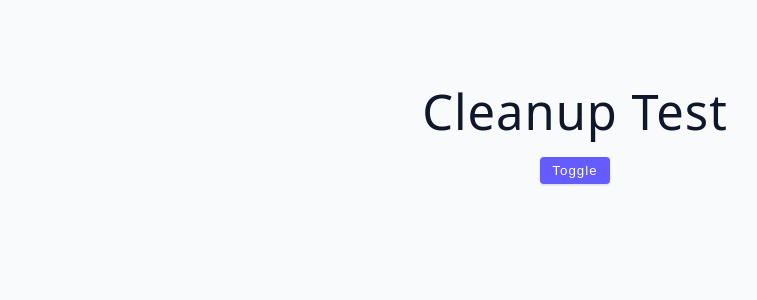
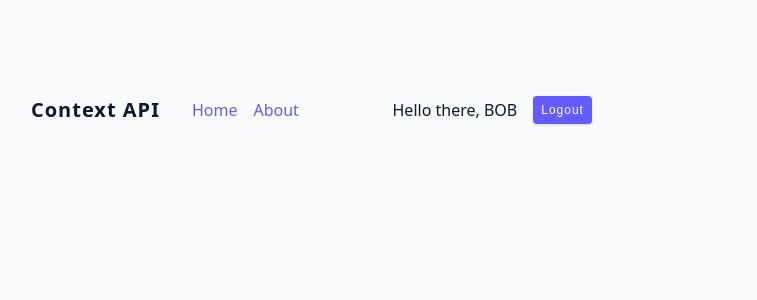
Before and after one commit to emmeiwhite/advanced-react-with-vite-2023, a React (Vite) app: page / in a window 1280 px wide. Shown: the top 300 px of the page, without its empty margins (65-822 px from the left). Built offline with nearby package versions, Linux system fonts and the light colour scheme.

Commit message:
Prop Drilling avoided with ContextAPI

```diff
--- a/src/App.jsx
+++ b/src/App.jsx
@@ -1,4 +1,4 @@
-import Starter from "./tutorial/02-useEffect/starter/05-cleanup-function";
+import Starter from "./tutorial/09-context-api/starter/Navbar";
 
 function App() {
   return (
--- /dev/null
+++ b/src/tutorial/09-context-api/starter/NavLinks.jsx
@@ -0,0 +1,20 @@
+import React from "react";
+import UserContainer from "./UserContainer";
+
+export default function NavLink() {
+  return (
+    <div className="nav-container">
+      <ul className="nav-links">
+        <li>
+          <a href="#">Home</a>
+        </li>
+
+        <li>
+          <a href="#">about</a>
+        </li>
+      </ul>
+
+      <UserContainer />
+    </div>
+  );
+}
--- /dev/null
+++ b/src/tutorial/09-context-api/starter/Navbar.jsx
@@ -0,0 +1,24 @@
+import React, { createContext } from "react";
+import NavLinks from "./NavLinks";
+import { useState } from "react";
+
+export const NavbarContext = createContext();
+
+export default function Navbar() {
+  const [user, setUser] = useState({
+    name: "bob",
+  });
+
+  const logout = () => {
+    setUser(null);
+  };
+  return (
+    <NavbarContext.Provider value={{ user, logout }}>
+      <nav className="navbar">
+        <h5>Context API</h5>
+
+        <NavLinks />
+      </nav>
+    </NavbarContext.Provider>
+  );
+}
--- /dev/null
+++ b/src/tutorial/09-context-api/starter/UserContainer.jsx
@@ -0,0 +1,24 @@
+import React, { useContext } from "react";
+import { NavbarContext } from "./Navbar";
+
+export default function UserContainer() {
+  const { user, logout } = useContext(NavbarContext);
+
+  return (
+    <div className="user-container">
+      {user ? (
+        <>
+          <p>Hello there, {user?.name?.toUpperCase()}</p>
+          <button
+            className="btn"
+            onClick={logout}
+          >
+            logout
+          </button>
+        </>
+      ) : (
+        <p> please login </p>
+      )}
+    </div>
+  );
+}
```
Also changed, not shown: src/tutorial/05-leverage-javascript/starter/List.jsx (added, +23 -0 lines), src/tutorial/05-leverage-javascript/starter/Person.jsx (added, +15 -0 lines), src/tutorial/08-custom-hooks/starter/01-toggle.jsx (+6 -3 lines), src/tutorial/08-custom-hooks/starter/02-fetch-data.jsx (+5 -31 lines), src/tutorial/08-custom-hooks/starter/useFetch.js (added, +33 -0 lines), src/tutorial/08-custom-hooks/starter/useToggle.js (added, +11 -0 lines).
